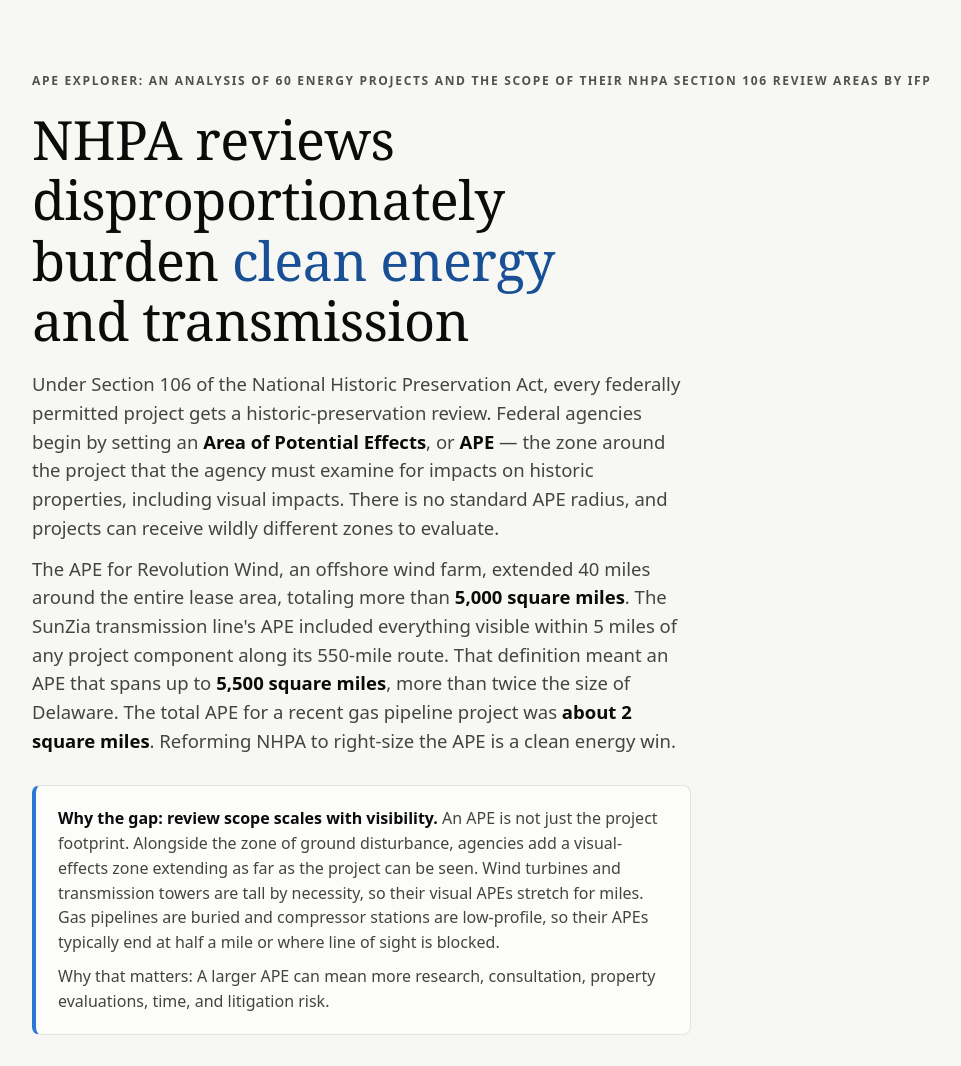
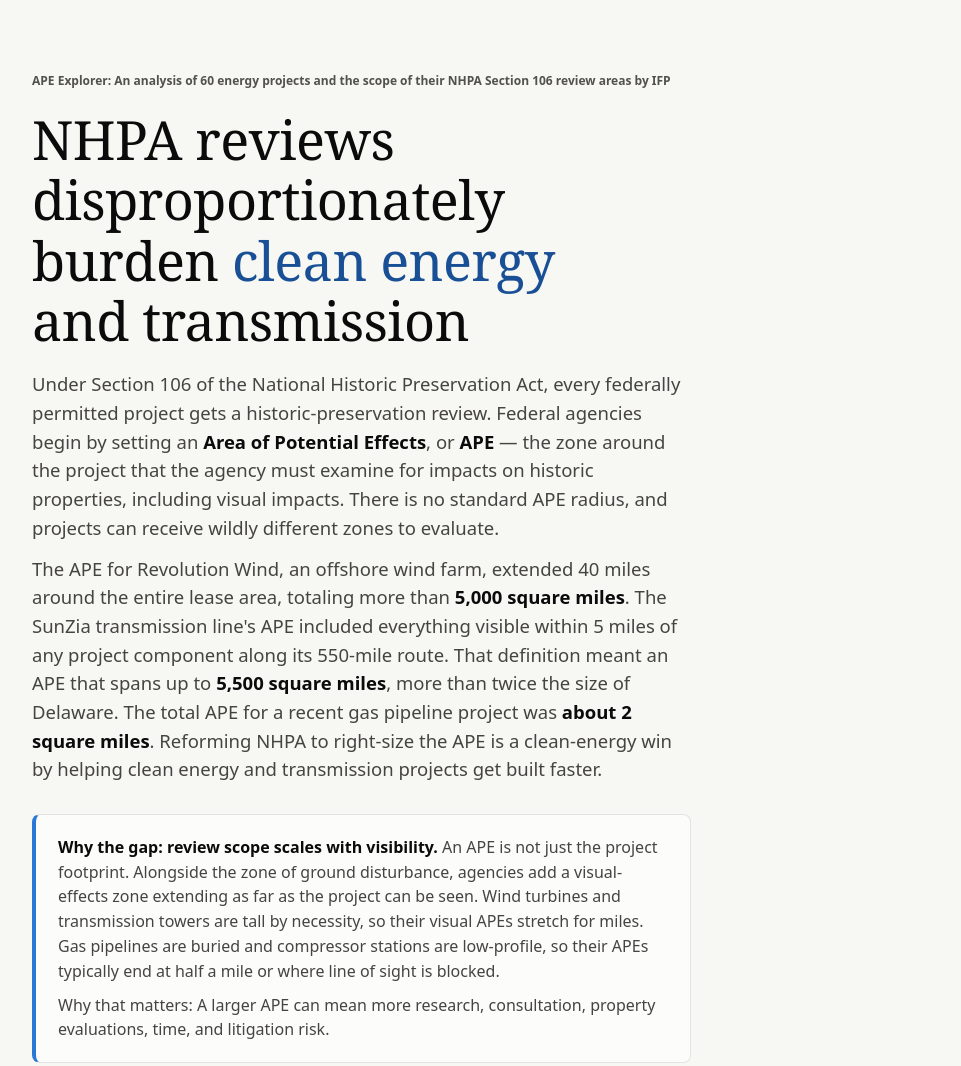
Before and after one commit to benschifman/html-starter, a website: page index.html in a window 1280 px wide. Shown: the top 1066 px of the page, without its empty margins (122-1083 px from the left). Drawn offline with Linux system fonts and the light colour scheme.

Commit message:
Update index.html

```diff
--- a/index.html
+++ b/index.html
@@ -80,9 +80,16 @@
   /* ---------- Hero ---------- */
   header { padding: 72px 0 40px; }
   .eyebrow {
-    font-size: 12px; font-weight: 600; letter-spacing: 0.14em;
-    text-transform: uppercase; color: var(--muted); margin: 0 0 18px;
+    font-size: 12px; font-weight: 600; letter-spacing: 0;
+    color: var(--muted); margin: 0 0 18px;
   }
+  .eyebrow a {
+    color: inherit; text-decoration: none;
+    background-image: linear-gradient(currentColor, currentColor);
+    background-size: 0% 1px; background-position: 0 100%; background-repeat: no-repeat;
+    padding-bottom: 1px;
+  }
+  .eyebrow a:hover, .eyebrow a:focus-visible { background-size: 100% 1px; }
   h1 {
     font-family: Georgia, "Times New Roman", serif;
     font-weight: 400;
@@ -265,6 +272,7 @@
   @media (prefers-reduced-motion: no-preference) {
     .bar-mark { transition: filter 120ms ease; }
     .chip, .seg button { transition: background 120ms ease; }
+    .eyebrow a { transition: background-size 320ms cubic-bezier(0.22, 1, 0.36, 1); }
   }
   @media (max-width: 640px) {
     header { padding-top: 48px; }
@@ -279,10 +287,10 @@
 
 <header>
   <div class="wrap">
-    <p class="eyebrow">APE Explorer: an analysis of 60 energy projects and the scope of their NHPA Section 106 review areas by IFP</p>
+    <p class="eyebrow">APE Explorer: An analysis of 60 energy projects and the scope of their NHPA Section 106 review areas by <a href="https://ifp.org/">IFP</a></p>
     <h1>NHPA reviews disproportionately burden <span class="hl-clean">clean energy</span> and transmission</h1>
     <p class="dek">Under Section&nbsp;106 of the National Historic Preservation Act, every federally permitted project gets a historic-preservation review. Federal agencies begin by setting an <strong>Area of Potential Effects</strong>, or <strong>APE</strong> — the zone around the project that the agency must examine for impacts on historic properties, including visual impacts. There is no standard APE radius, and projects can receive wildly different zones to evaluate.</p>
-    <p class="dek">The APE for Revolution Wind, an offshore wind farm, extended 40 miles around the entire lease area, totaling more than <strong>5,000 square miles</strong>. The SunZia transmission line's APE included everything visible within 5 miles of any project component along its 550-mile route. That definition meant an APE that spans up to <strong>5,500 square miles</strong>, more than twice the size of Delaware. The total APE for a recent gas pipeline project was <strong>about 2 square miles</strong>. Reforming NHPA to right-size the APE is a clean energy win.</p>
+    <p class="dek">The APE for Revolution Wind, an offshore wind farm, extended 40 miles around the entire lease area, totaling more than <strong>5,000 square miles</strong>. The SunZia transmission line's APE included everything visible within 5 miles of any project component along its 550-mile route. That definition meant an APE that spans up to <strong>5,500 square miles</strong>, more than twice the size of Delaware. The total APE for a recent gas pipeline project was <strong>about 2 square miles</strong>. Reforming NHPA to right-size the APE is a clean-energy win by helping clean energy and transmission projects get built faster.</p>
     <div class="definition">
       <p><strong>Why the gap: review scope scales with visibility.</strong> An APE is not just the project footprint. Alongside the zone of ground disturbance, agencies add a visual-effects zone extending as far as the project can be seen. Wind turbines and transmission towers are tall by necessity, so their visual APEs stretch for miles. Gas pipelines are buried and compressor stations are low-profile, so their APEs typically end at half a mile or where line of sight is blocked.</p>
       <p>Why that matters: A larger APE can mean more research, consultation, property evaluations, time, and litigation risk.</p>
@@ -431,7 +439,7 @@
 
 <section>
   <div class="wrap">
-    <h2>Almost all projects in the set with an APE of two miles or more are clean energy projects</h2>
+    <h2>Almost all projects forced to evaluate a visual range of two miles or more are clean energy projects</h2>
     <p class="section-note">The 38 projects whose public Section 106 or NEPA documents state an indirect or visual distance, ranked. Every figure above two miles belongs to a clean-energy project except Rio Grande LNG's 12-mile indirect <em>study area</em>, which its EIS does not describe as a defined APE.</p>
     <figure class="card">
       <h3>Indirect or visual APE distance, ranked</h3>
```
